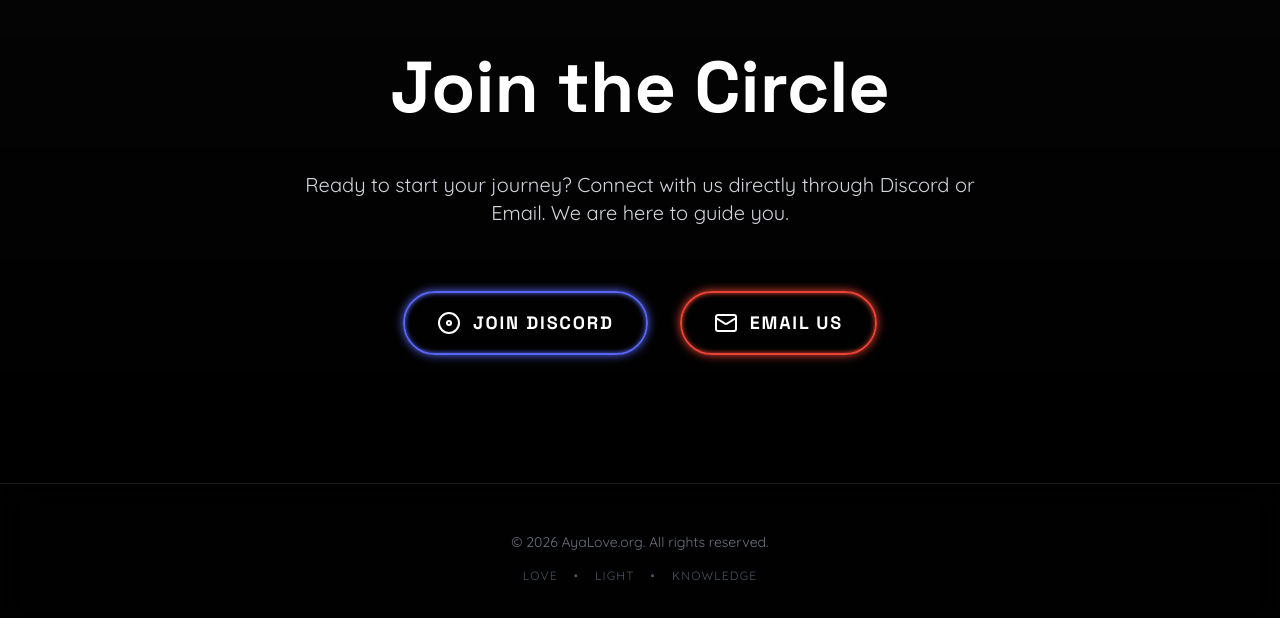
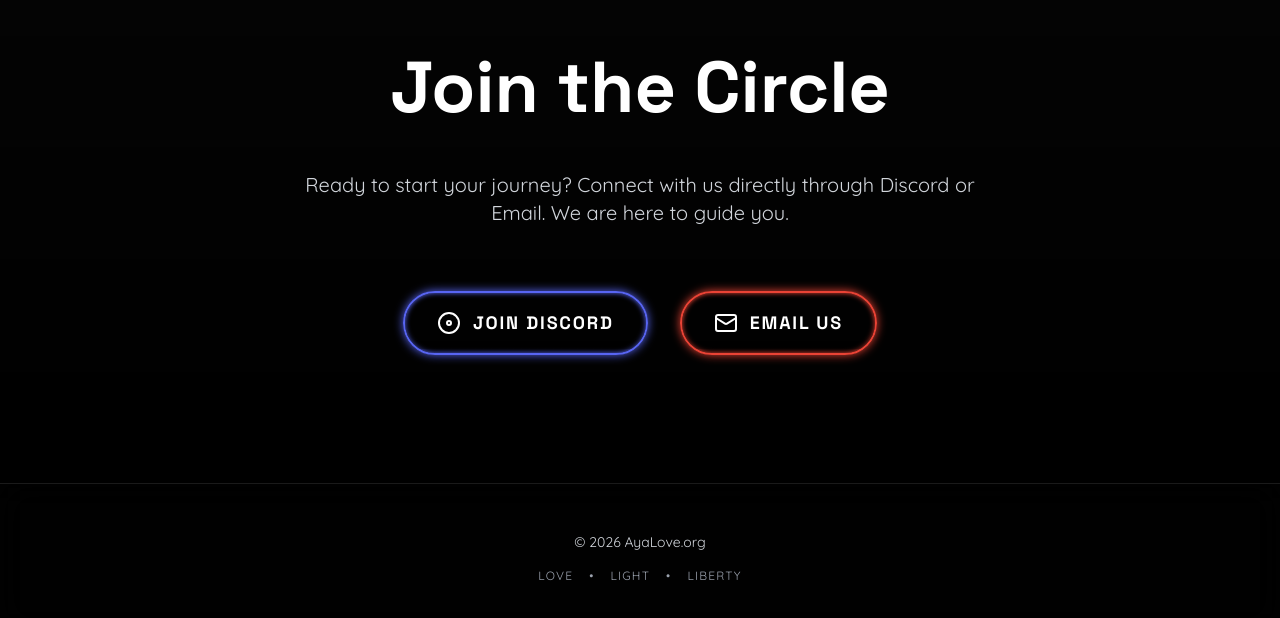
Before and after one commit to Daniel-Trinity/AyaLove, a React (Vite) app: page / in a window 1280 px wide. Shown: the part 2234-2852 px from the top of the page. Built offline with nearby package versions, Linux system fonts and the light colour scheme.

Commit message:
Update email address and footer text

```diff
--- a/App.tsx
+++ b/App.tsx
@@ -162,7 +162,7 @@ const App: React.FC = () => {
             />
             <NeonButton
               label="Email Us"
-              href="mailto:danieldeassistrindade@gmail.com"
+              href="mailto:portal@ayalove.org"
               Icon={Mail}
               primaryColor="#EA4335"
               glowColor="#EA4335"
@@ -174,11 +174,11 @@ const App: React.FC = () => {
       {/* Footer */}
       <footer className="py-12 border-t border-white/10 bg-black/80 backdrop-blur-lg relative z-10">
         <div className="container mx-auto px-6 text-center">
-          <p className="text-gray-500 text-sm">
-            © {new Date().getFullYear()} AyaLove.org. All rights reserved.
+          <p className="text-gray-300 text-sm">
+            © {new Date().getFullYear()} AyaLove.org
           </p>
-          <div className="mt-4 flex justify-center gap-4 text-gray-600 text-xs uppercase tracking-widest">
-            <span>Love</span> • <span>Light</span> • <span>Knowledge</span>
+          <div className="mt-4 flex justify-center gap-4 text-gray-400 text-xs uppercase tracking-widest">
+            <span>Love</span> • <span>Light</span> • <span>Liberty</span>
           </div>
         </div>
       </footer>
```
